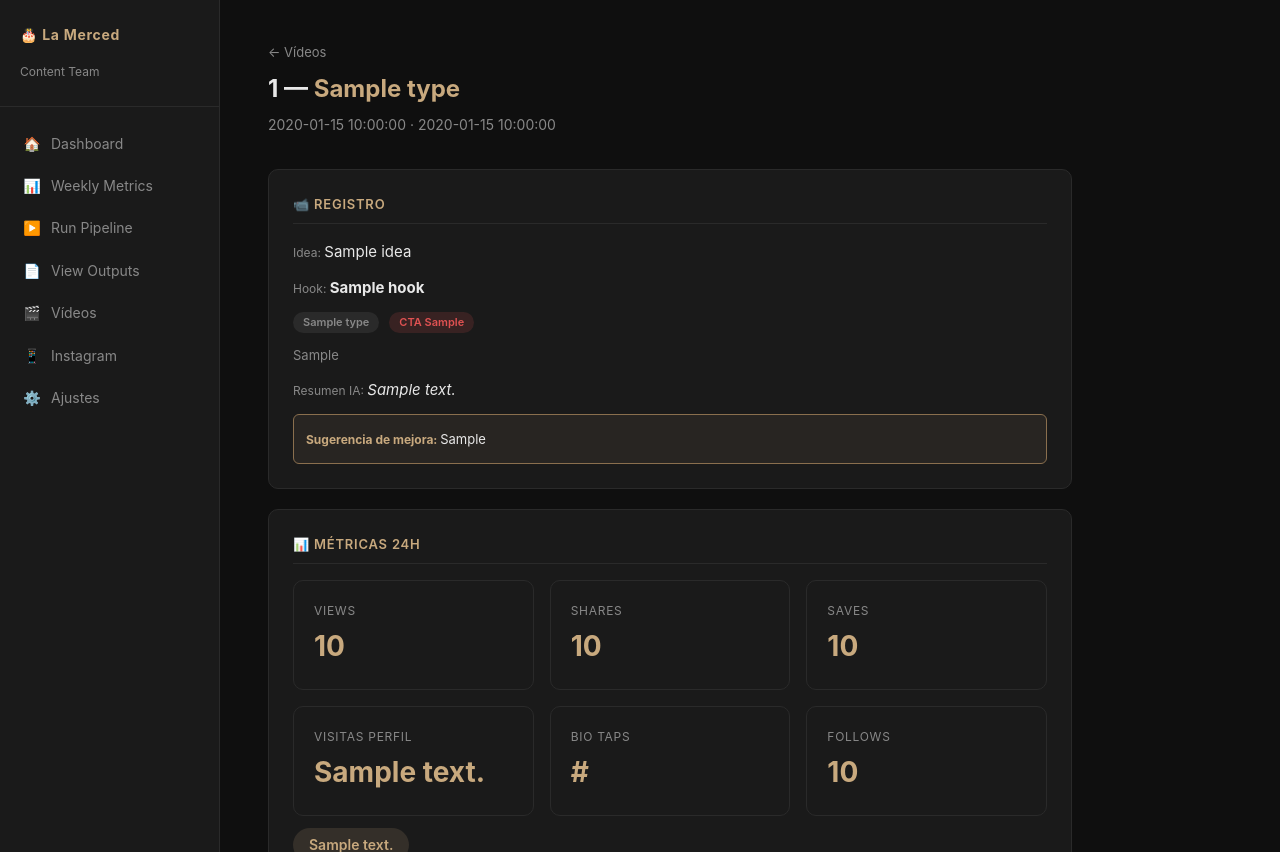
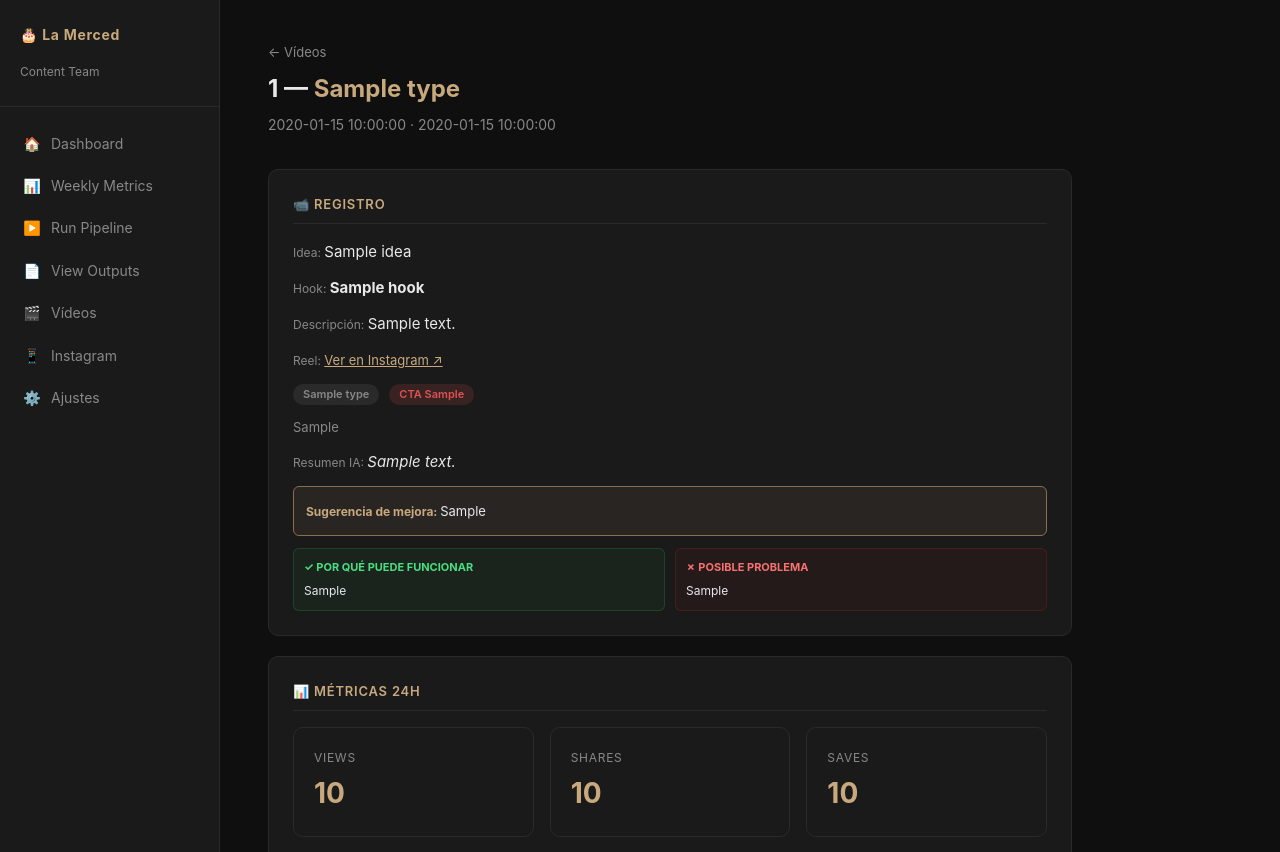
Before and after one commit to jorgedani16/CLAUDE, a Flask app: template content_team/templates/video_detail.html in a window 1280 px wide. Shown: the top 852 px of the page. Run offline with Flask 3, Linux system fonts and the light colour scheme; the template is opened without the code that fills it: most values are stand-ins (such as "Sample title", 1, 10 or a date in 2020).

Commit message:
Show permalink, description and cowork analysis in video detail page
https://claude.ai/code/session_01HG3ZiYF1J1dTzkQ48bwjH9

```diff
--- a/content_team/templates/video_detail.html
+++ b/content_team/templates/video_detail.html
@@ -12,6 +12,12 @@
   <div style="display:flex;flex-direction:column;gap:12px">
     <div><span style="font-size:12px;color:var(--muted)">Idea: </span>{{ video.idea }}</div>
     <div><span style="font-size:12px;color:var(--muted)">Hook: </span><strong>{{ video.hook }}</strong></div>
+    {% if video.get('cowork_description') %}
+    <div><span style="font-size:12px;color:var(--muted)">Descripción: </span>{{ video.cowork_description }}</div>
+    {% endif %}
+    {% if video.get('permalink') %}
+    <div><span style="font-size:12px;color:var(--muted)">Reel: </span><a href="{{ video.permalink }}" target="_blank" style="color:var(--accent);font-size:13px">Ver en Instagram ↗</a></div>
+    {% endif %}
     <div class="flex" style="gap:10px">
       <span class="badge {% if video.type == 'Skit' %}badge-green{% elif video.type == 'Prueba' %}badge-amber{% else %}badge-gray{% endif %}">{{ video.type }}</span>
       <span class="badge {% if video.cta_flag == 'correcto' %}badge-green{% else %}badge-red{% endif %}">CTA {{ video.cta_flag }}</span>
@@ -24,6 +30,22 @@
       <span style="font-size:12px;color:var(--accent);font-weight:700">Sugerencia de mejora: </span>
       <span style="font-size:13px">{{ video.ai_improvement }}</span>
     </div>
+    {% if video.get('cowork_why_worked') or video.get('cowork_why_didnt') %}
+    <div style="display:grid;grid-template-columns:1fr 1fr;gap:10px">
+      {% if video.get('cowork_why_worked') %}
+      <div style="padding:10px;background:rgba(34,197,94,0.06);border:1px solid rgba(34,197,94,0.2);border-radius:6px">
+        <div style="font-size:11px;font-weight:700;margin-bottom:4px;color:#4ade80">✓ POR QUÉ PUEDE FUNCIONAR</div>
+        <div style="font-size:12px">{{ video.cowork_why_worked }}</div>
+      </div>
+      {% endif %}
+      {% if video.get('cowork_why_didnt') %}
+      <div style="padding:10px;background:rgba(220,38,38,0.06);border:1px solid rgba(220,38,38,0.2);border-radius:6px">
+        <div style="font-size:11px;font-weight:700;margin-bottom:4px;color:#f87171">✗ POSIBLE PROBLEMA</div>
+        <div style="font-size:12px">{{ video.cowork_why_didnt }}</div>
+      </div>
+      {% endif %}
+    </div>
+    {% endif %}
   </div>
 </div>
 
```
